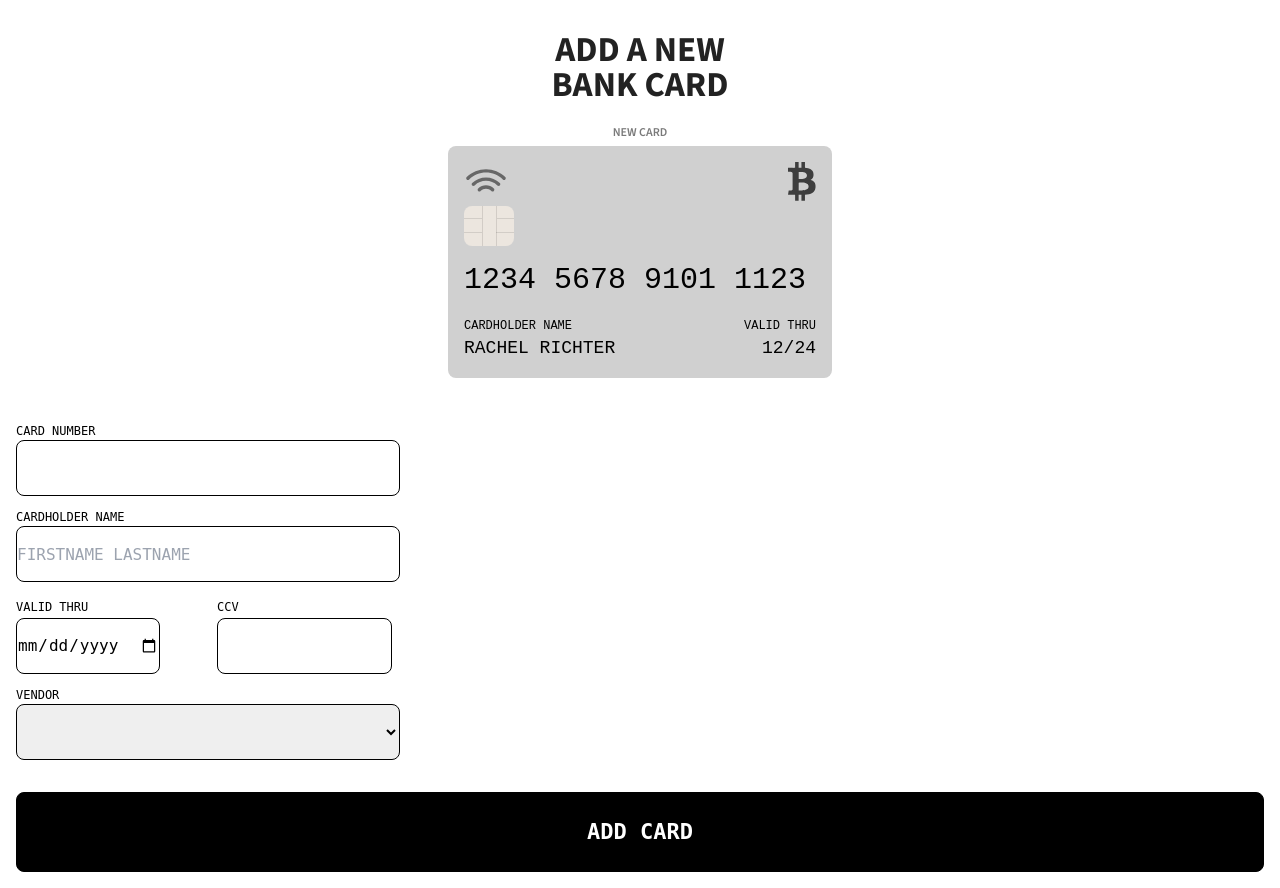
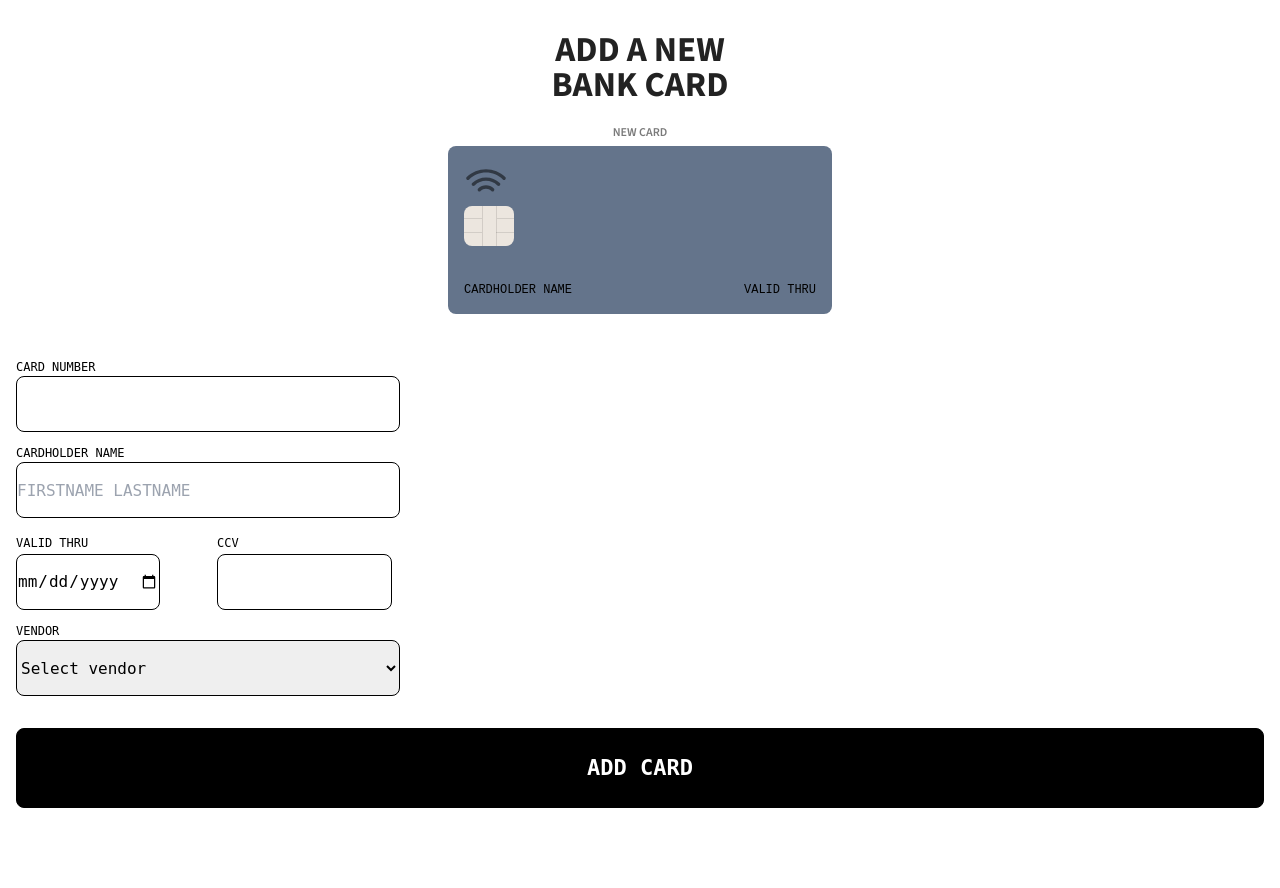
Before and after one commit to trojandersen/react-grupp5, a React (Vite) app: page /add-card in a window 1280 px wide. After the commit the page ends 824 px from the top, so only its background shows below. Built offline with nearby package versions, Linux system fonts and the light colour scheme; a web font is replaced by a local one.

Commit message:
Added functionality to display user input from form on the card

```diff
--- a/src/components/CardForm.jsx
+++ b/src/components/CardForm.jsx
@@ -1,30 +1,40 @@
 import "../styles/CardForm.css";
 
-function CardForm() {
+function CardForm({ onFormChange }) {
   return (
     <section>
       <form className="form-wrapper">
         <label htmlFor="card-number">CARD NUMBER</label>
-        <input type="number" id="card-number" />
+        <input type="number" id="cardNumber" onChange={onFormChange} />
 
         <label htmlFor="name">CARDHOLDER NAME</label>
-        <input type="text" id="name" placeholder="FIRSTNAME LASTNAME" />
+        <input
+          type="text"
+          id="cardholderName"
+          onChange={onFormChange}
+          placeholder="FIRSTNAME LASTNAME"
+        />
 
         <div className="form-details">
           <div className="form-valid">
             <label htmlFor="valid">VALID THRU</label>
-            <input type="date" id="valid" />
+            <input type="date" id="validThru" onChange={onFormChange} />
           </div>
 
           <div className="form-ccv">
             <label htmlFor="ccv">CCV</label>
-            <input className="ccv" type="number" id="ccv" />
+            <input
+              className="ccv"
+              type="number"
+              id="ccv"
+              onChange={onFormChange}
+            />
           </div>
         </div>
 
         <label htmlFor="vendor">VENDOR</label>
-        <select id="vendor">
-          <option value="Select vendor"></option>
+        <select id="vendor" onChange={onFormChange}>
+          <option value="">Select vendor</option>
           <option value="Bitcoin inc">BITCOIN INC</option>
           <option value="Ninja bank">NINJA BANK</option>
           <option value="Block chain inc">BLOCK CHAIN INC</option>
--- /dev/null
+++ b/src/components/NewCard.jsx
@@ -0,0 +1,55 @@
+import Chip from "../images/chip.svg";
+import Wifi from "../images/wifi.svg";
+import BitcoinLogo from "../images/bitcoin.svg";
+import NinjaBankLogo from "../images/ninjabank.svg";
+import BlockChainLogo from "../images/blockchain.svg";
+import EvilCorpLogo from "../images/evilcorp.svg";
+
+function NewCard({ newCardData }) {
+  const { cardNumber, cardholderName, validThru, vendor } = newCardData;
+
+  let vendorLogo;
+  switch (vendor) {
+    case "Bitcoin inc":
+      vendorLogo = BitcoinLogo;
+      break;
+    case "Ninja bank":
+      vendorLogo = NinjaBankLogo;
+      break;
+    case "Block chain inc":
+      vendorLogo = BlockChainLogo;
+      break;
+    case "Evil corp":
+      vendorLogo = EvilCorpLogo;
+      break;
+    default:
+      vendorLogo = null;
+  }
+
+  return (
+    <div className=" font-mono rounded-lg max-w-96 bg-slate-500 p-4 mx-auto">
+      <header className="flex  justify-between items-start">
+        <section>
+          <img src={Wifi} alt="wifi icon" />
+          <img src={Chip} alt="chip icon" />
+        </section>
+        {vendorLogo && <img src={vendorLogo} alt={`${vendor} logo`} />}
+      </header>
+      <main>
+        <p className=" text-3xl pt-4 pb-5">{cardNumber}</p>
+      </main>
+      <footer className="flex  justify-between">
+        <section>
+          <p className=" text-xs">CARDHOLDER NAME</p>
+          <p className=" text-lg">{cardholderName}</p>
+        </section>
+        <section className="text-right">
+          <p className=" text-xs">VALID THRU</p>
+          <p className=" text-lg ">{validThru}</p>
+        </section>
+      </footer>
+    </div>
+  );
+}
+
+export default NewCard;
--- a/src/pages/AddCard.jsx
+++ b/src/pages/AddCard.jsx
@@ -1,14 +1,31 @@
-import Card from "../components/Card";
 import CardForm from "../components/CardForm";
 import Top from "../components/Top";
 import Button from "../components/Button";
+import React, { useState } from "react";
+import NewCard from "../components/NewCard";
 
 function AddCard({ title, subtitle }) {
+  const [formData, setFormData] = useState({
+    cardNumber: "",
+    cardholderName: "",
+    validThru: "",
+    ccv: "",
+    vendor: "",
+  });
+
+  const handleFormChange = (e) => {
+    const { id, value } = e.target;
+    setFormData({
+      ...formData,
+      [id]: value,
+    });
+  };
+
   return (
     <>
       <Top title={title} subtitle={subtitle} />
-      <Card />
-      <CardForm />
+      <NewCard newCardData={formData} />
+      <CardForm onFormChange={handleFormChange} />
       <Button buttontext={"ADD CARD"} path={"/"} style={"secondary-button"} />
     </>
   );
```
